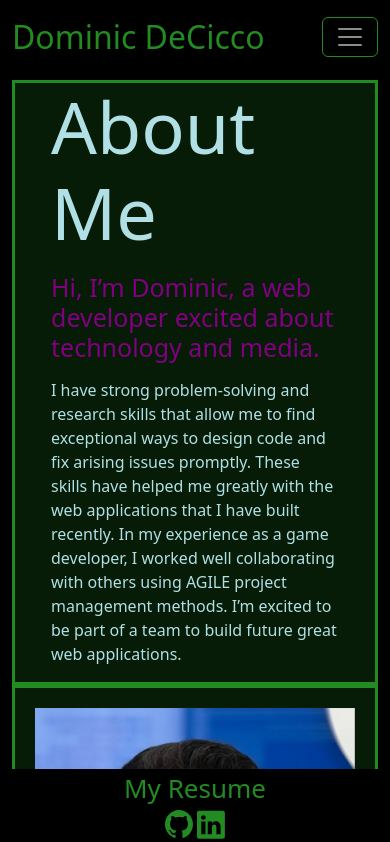
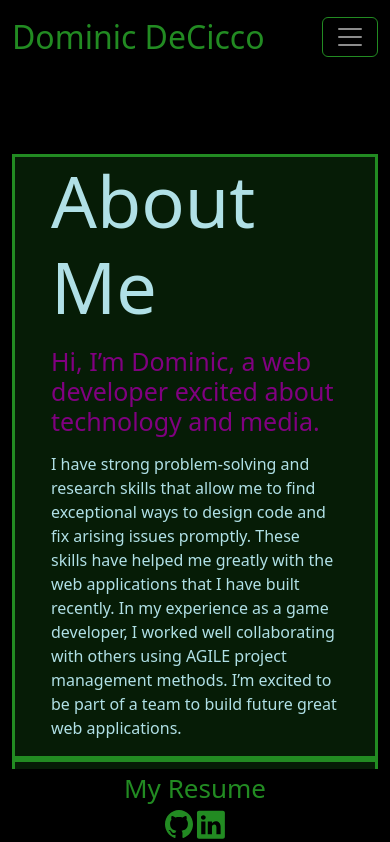
Before and after one commit to ddecicco330web/portfolio, a React (Create React App) app: page / in a window 390 px wide. Shown: the top 842 px of the page. Built offline with nearby package versions, Linux system fonts and the light colour scheme.

Commit message:
Change min width

```diff
--- a/src/components/about-view/about-view.scss
+++ b/src/components/about-view/about-view.scss
@@ -68,7 +68,7 @@
   width: 80%;
 }
 
-@media screen and (max-width: 768px) {
+@media screen and (max-width: 800px) {
   .img-container {
     justify-content: center;
   }
--- a/src/components/contact-view/contact-view.scss
+++ b/src/components/contact-view/contact-view.scss
@@ -66,7 +66,7 @@
   color: $secondary-color;
 }
 
-@media screen and (max-width: 768px) {
+@media screen and (max-width: 800px) {
   .form-label {
     font-size: small;
   }
--- a/src/components/navigation-bar/navigation-bar.scss
+++ b/src/components/navigation-bar/navigation-bar.scss
@@ -11,11 +11,6 @@
   animation-fill-mode: forwards;
 }
 
-.hide-nav {
-  opacity: 0;
-  transition: 0.3s ease-in-out;
-}
-
 .navbar-brand {
   font-size: 32px;
 }
@@ -27,3 +22,12 @@
 .navbar-toggler {
   border-color: $primary-color;
 }
+
+@media screen and (max-width: 800px) {
+  .navbar {
+    position: relative;
+    top: 0px;
+    left: 0px;
+    animation: none;
+  }
+}
```
